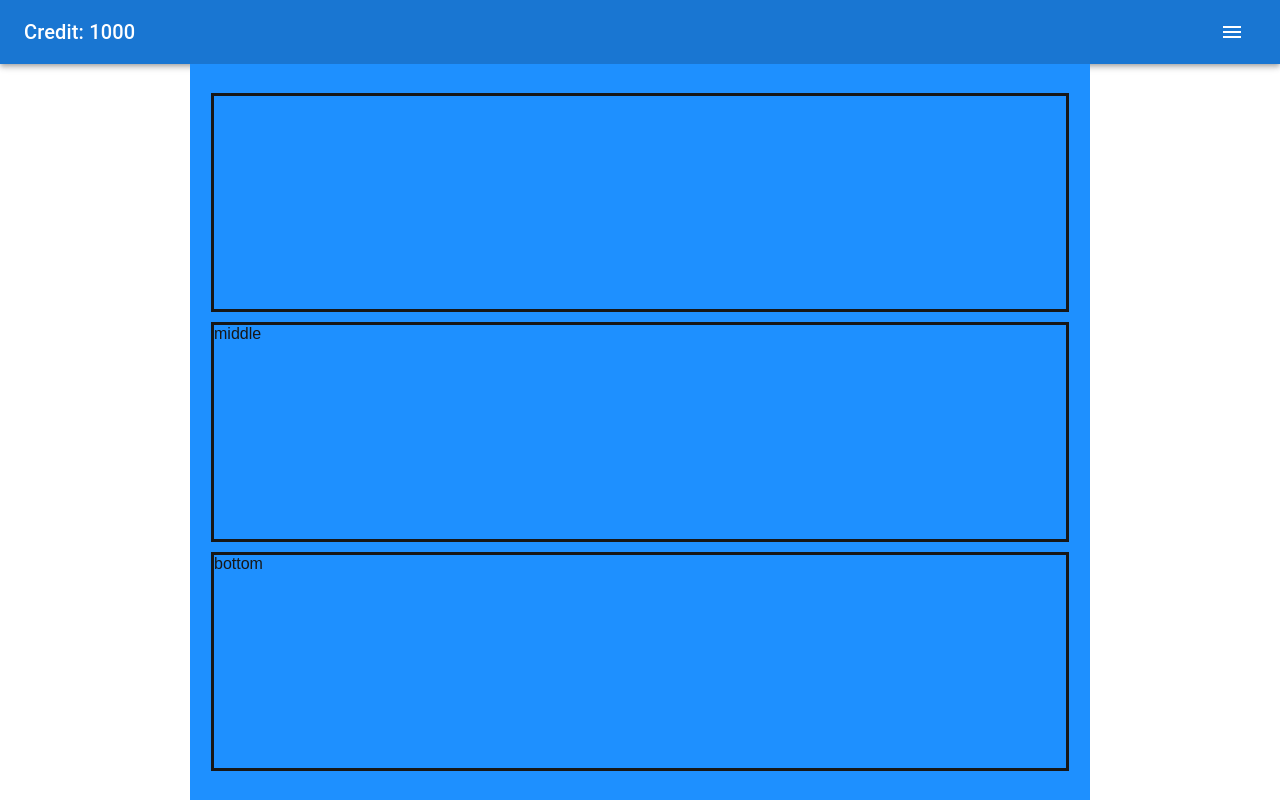
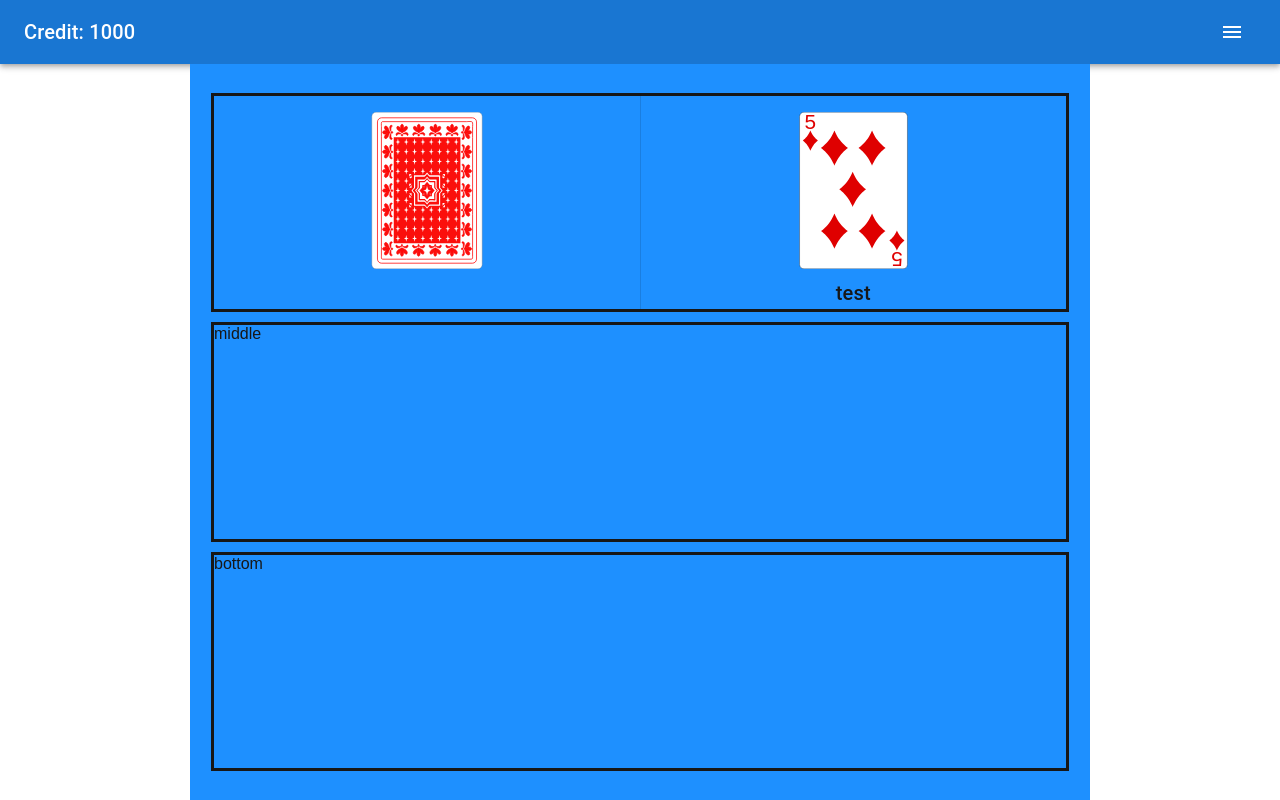
Before and after one commit to ditt-dev/ride-the-bus, a Next.js app: page / in a window 1280 px wide. Built offline with nearby package versions, Linux system fonts and the light colour scheme.

Commit message:
Update CardsContainer component

```diff
--- a/components/CardsContainer.tsx
+++ b/components/CardsContainer.tsx
@@ -10,11 +10,17 @@ import card20 from '@/public/faces/20.svg';
 import card30 from '@/public/faces/30.svg';
 import cardBack from '@/public/backs/red2.svg';
 
+import { useTheme } from '@mui/material/styles';
+
 export default function CardsContainer() {
 	const history = [cardBack, card0, card10, card20, card30];
 	// const history = [];
 
 	const [round, setRound] = useState(1);
+
+	const theme = useTheme();
+
+	const rounds = { 0: { left: cardBack, right: cardBack } };
 
 	switch (round) {
 		case 3:
@@ -57,6 +63,23 @@ export default function CardsContainer() {
 				</Stack>
 			);
 		default:
-			return <></>;
+			return (
+				<Stack
+					direction={'row'}
+					divider={<Divider orientation={'vertical'} />}
+					spacing={2}
+					sx={{ height: '100%' }}
+				>
+					{/* Display history from rounds 3 and 4 */}
+					<Stack
+						direction={'row'}
+						divider={<Divider orientation={'vertical'} />}
+						sx={{ flex: 3 }}
+					>
+						<CardBox name={'\u00A0'} src={cardBack} />
+						<CardBox name={'test'} src={history.at(4)} />
+					</Stack>
+				</Stack>
+			);
 	}
 }
```
Also changed, not shown: components/CardDeck.tsx (added, +56 -0 lines).
